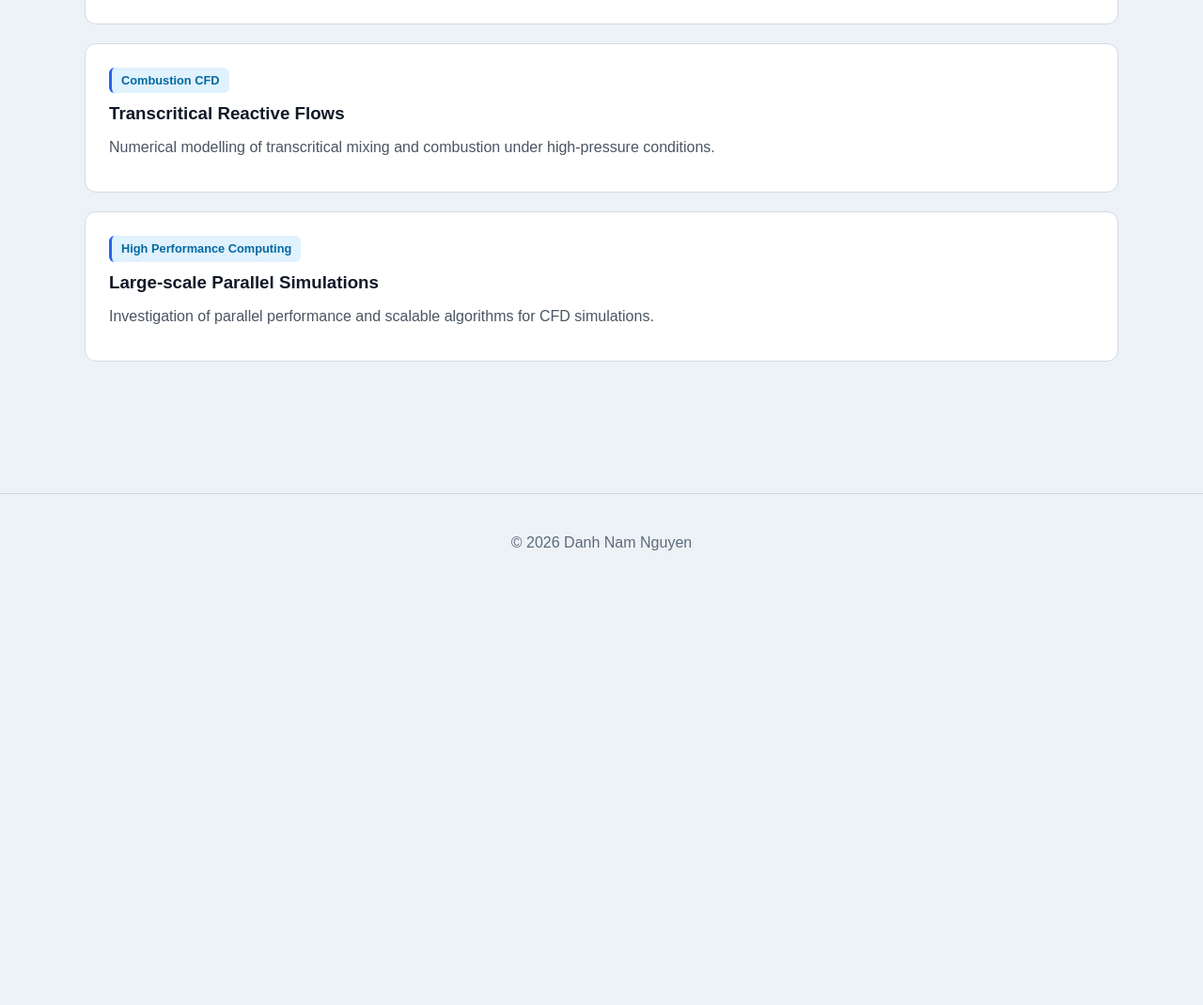
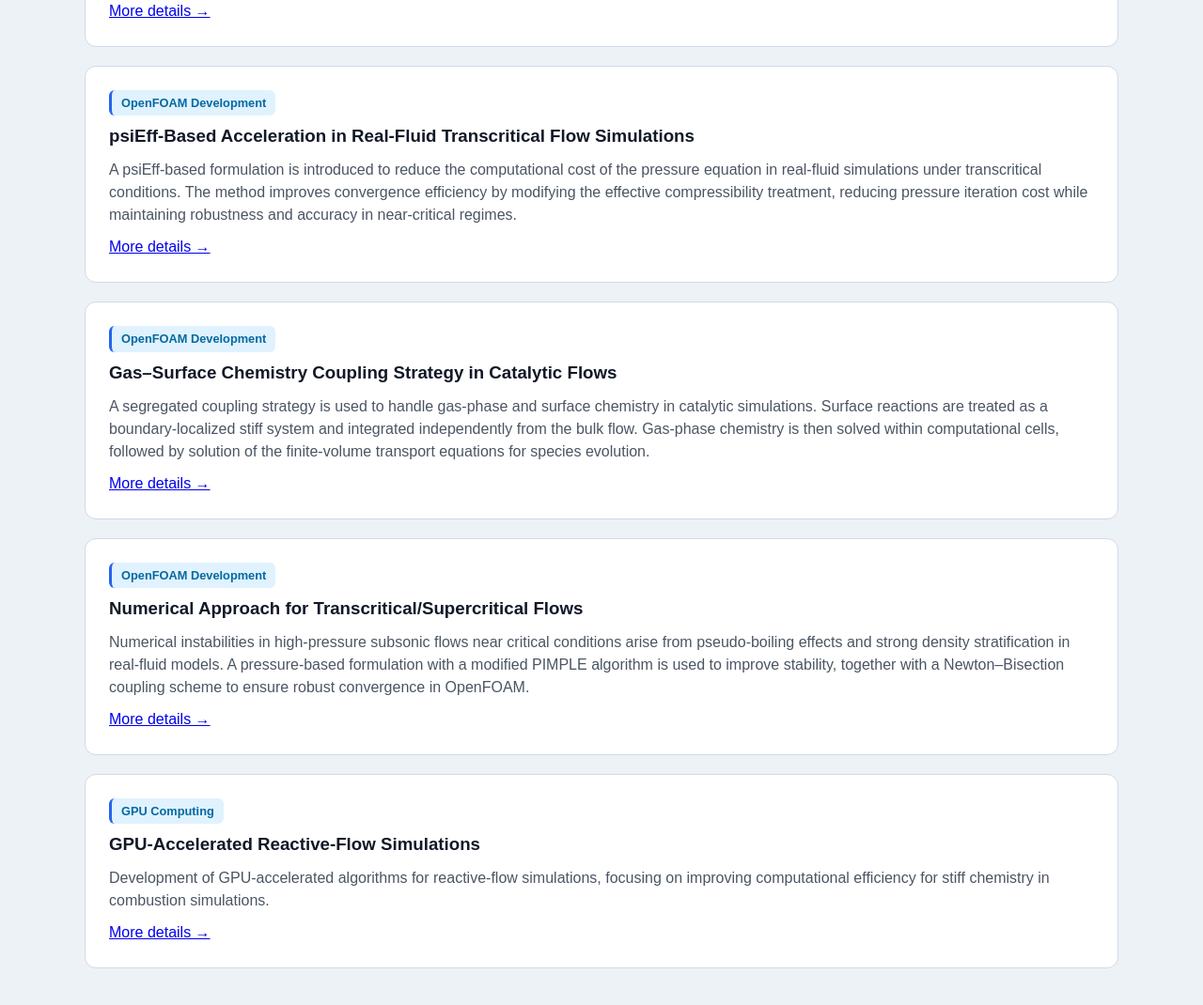
Before and after one commit to danhnam11/danhnam11.github.io, a plain HTML site: page research.html in a window 1280 px wide. Shown: the part 342-1412 px from the top of the page at 94% size. Before the commit the page ends 972 px from the top, so only its background shows below. Drawn offline with Linux system fonts and the light colour scheme.

Commit message:
Update research page

```diff
--- a/research.html
+++ b/research.html
@@ -35,22 +35,66 @@
             Development of chemistry acceleration techniques for reactive flow simulations,
             including TDAC optimization and stiff ODE integration.
         </p>
+
+        <a href="https://github.com/danhnam11/danhnam11.github.io/research/coCHEM/" class="more-details">
+            More details →
+        </a>
     </div>
 
     <div class="card">
-        <div class="tag">Combustion CFD</div>
-        <h3>Transcritical Reactive Flows</h3>
+        <div class="tag">OpenFOAM Development</div>
+        <h3>psiEff-Based Acceleration in Real-Fluid Transcritical Flow Simulations</h3>
         <p>
-            Numerical modelling of transcritical mixing and combustion under high-pressure conditions.
+            A psiEff-based formulation is introduced to reduce the computational cost of
+            the pressure equation in real-fluid simulations under transcritical conditions.
+            The method improves convergence efficiency by modifying the effective
+            compressibility treatment, reducing pressure iteration cost while maintaining
+            robustness and accuracy in near-critical regimes.
         </p>
+        <a href="https://github.com/danhnam11/danhnam11.github.io/research/psiEffMethod/" class="more-details">
+            More details →
+        </a>
     </div>
 
     <div class="card">
-        <div class="tag">High Performance Computing</div>
-        <h3>Large-scale Parallel Simulations</h3>
+        <div class="tag">OpenFOAM Development</div>
+        <h3>Gas–Surface Chemistry Coupling Strategy in Catalytic Flows</h3>
         <p>
-            Investigation of parallel performance and scalable algorithms for CFD simulations.
+            A segregated coupling strategy is used to handle gas-phase and surface chemistry
+            in catalytic simulations. Surface reactions are treated as a boundary-localized
+            stiff system and integrated independently from the bulk flow.
+            Gas-phase chemistry is then solved within computational cells, followed by solution of
+            the finite-volume transport equations for species evolution.
         </p>
+        <a href="https://github.com/danhnam11/danhnam11.github.io/research/surfaceChemistry/" class="more-details">
+            More details →
+        </a>
+    </div>
+
+    <div class="card">
+        <div class="tag">OpenFOAM Development</div>
+        <h3>Numerical Approach for Transcritical/Supercritical Flows</h3>
+        <p>
+            Numerical instabilities in high-pressure subsonic flows near critical conditions
+            arise from pseudo-boiling effects and strong density stratification in real-fluid models.
+            A pressure-based formulation with a modified PIMPLE algorithm is used to improve stability,
+            together with a Newton–Bisection coupling scheme to ensure robust convergence in OpenFOAM.
+        </p>
+        <a href="https://github.com/danhnam11/danhnam11.github.io/research/modifiedPIMPE/" class="more-details">
+            More details →
+        </a>
+    </div>
+
+    <div class="card">
+        <div class="tag">GPU Computing</div>
+        <h3>GPU-Accelerated Reactive-Flow Simulations</h3>
+        <p>
+            Development of GPU-accelerated algorithms for reactive-flow simulations, focusing on
+            improving computational efficiency for stiff chemistry in combustion simulations.
+        </p>
+        <a href="https://github.com/danhnam11/danhnam11.github.io/research/gpuReactingFoam/" class="more-details">
+            More details →
+        </a>
     </div>
 </section>
 
```
Also changed, not shown: projects.html (deleted, +0 -59 lines), 5 other files.
